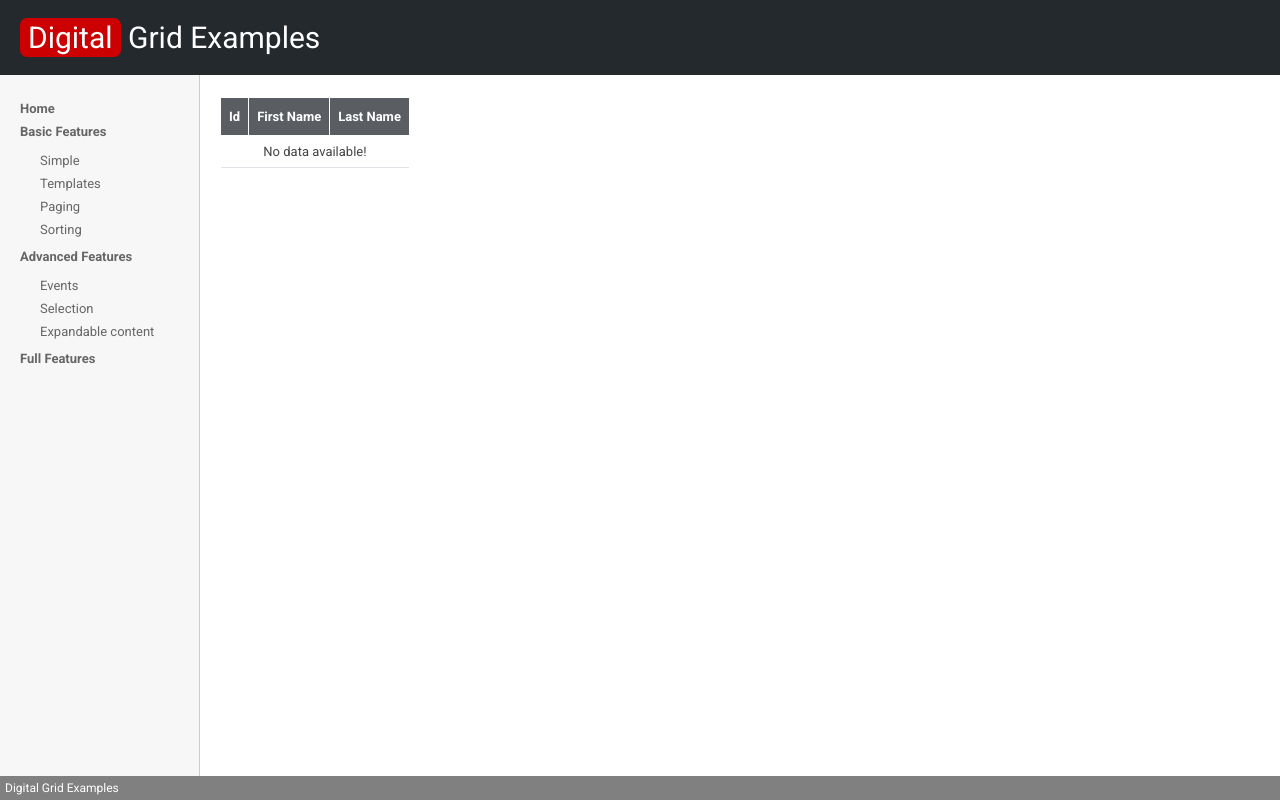
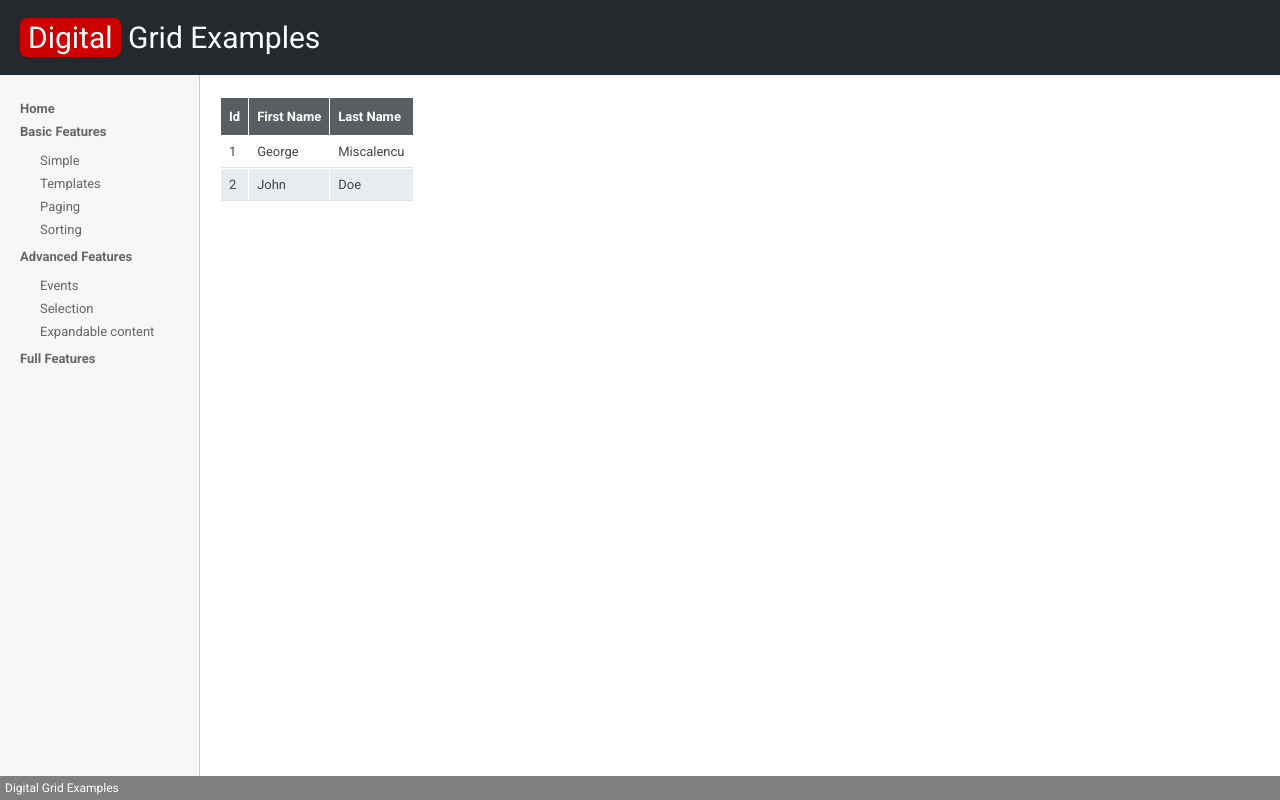
Before and after one commit to miscalencu/Npm-React-Digital-Grid, a React (Create React App) app in the folder examples/: page /simple in a window 1280 px wide. Built offline with nearby package versions, Linux system fonts and the light colour scheme.

Commit message:
Fixes small bugs

```diff
--- a/examples/src/components/Simple.js
+++ b/examples/src/components/Simple.js
@@ -1,24 +1,21 @@
-import React, { Component } from 'react';
+import React from 'react';
 import { Grid, Column } from 'react-digital-grid';
 
-export default class Simple extends Component {
-
-    render() {
-
-        let gridData = {
+const Simple = () => {
+  const gridData = {
     dataItems: [
       { Id: 1, FirstName: 'George', LastName: 'Miscalencu' },
-                { Id: 2, FirstName: 'John', LastName: 'Doe' },
+      { Id: 2, FirstName: 'John', LastName: 'Doe' }
     ]
-        }
+  };
 
   return (
-            <Grid
-                gridData={gridData}>
-                    <Column header="Id" dataField="Id"></Column>
-                    <Column header="First Name" dataField="FirstName"></Column>
-                    <Column header="Last Name" dataField="LastName"></Column>
+    <Grid data={gridData.dataItems}>
+      <Column header='Id' dataField='Id'></Column>
+      <Column header='First Name' dataField='FirstName'></Column>
+      <Column header='Last Name' dataField='LastName'></Column>
     </Grid>
   );
 };
-};
+
+export default Simple;
--- a/examples/src/digital-grid/Cell.js
+++ b/examples/src/digital-grid/Cell.js
@@ -1,7 +1,6 @@
 import React from 'react';
 
 export default function Cell(props) {
-
   const renderCell = () => {
     const handleOnClick = (field, valPlain, dataItem, ev) => {
       props.onClick(field, valPlain, dataItem);
@@ -9,24 +8,26 @@ export default function Cell(props) {
     };
 
     let data = props.data;
-        let valPlain = data[props.field];
+    let valPlain = data[props.dataField];
 
     let valFormatted = valPlain;
     if (props.renderer) {
       valFormatted = props.renderer(data);
     }
 
-        if (props.isClickable && (valPlain !== "" || props.renderer)) {
+    if (props.isClickable && (valPlain !== '' || props.renderer)) {
       valFormatted = (
-                <span class="link" onClick={(ev) => handleOnClick(props.field, valPlain, data, ev)}>
+        <span
+          class='link'
+          onClick={ev => handleOnClick(props.field, valPlain, data, ev)}
+        >
           {valFormatted}
         </span>
       );
     }
 
-        if (valFormatted === "") {
-            if (props.emptyPlaceholder !== "")
-                valFormatted = props.emptyPlaceholder;
+    if (valFormatted === '') {
+      if (props.emptyPlaceholder !== '') valFormatted = props.emptyPlaceholder;
     }
 
     return valFormatted;
@@ -41,5 +42,5 @@ export default function Cell(props) {
 }
 
 Cell.defaultProps = {
-    onClick: () => { }
-}
+  onClick: () => {}
+};
```
Also changed, not shown: 1 other file (tests, documents, lock files or other folders). Lines whose indentation alone changed are shown as unchanged.
